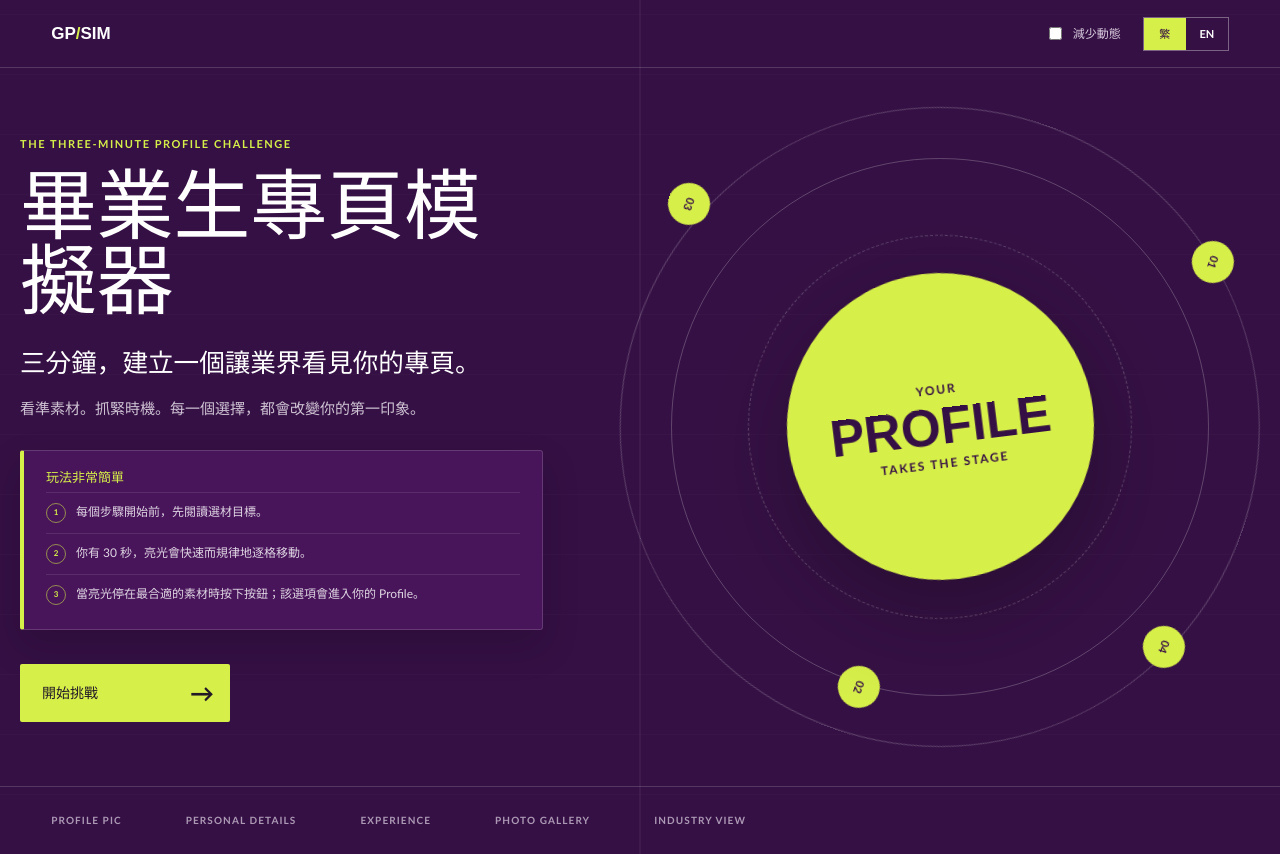
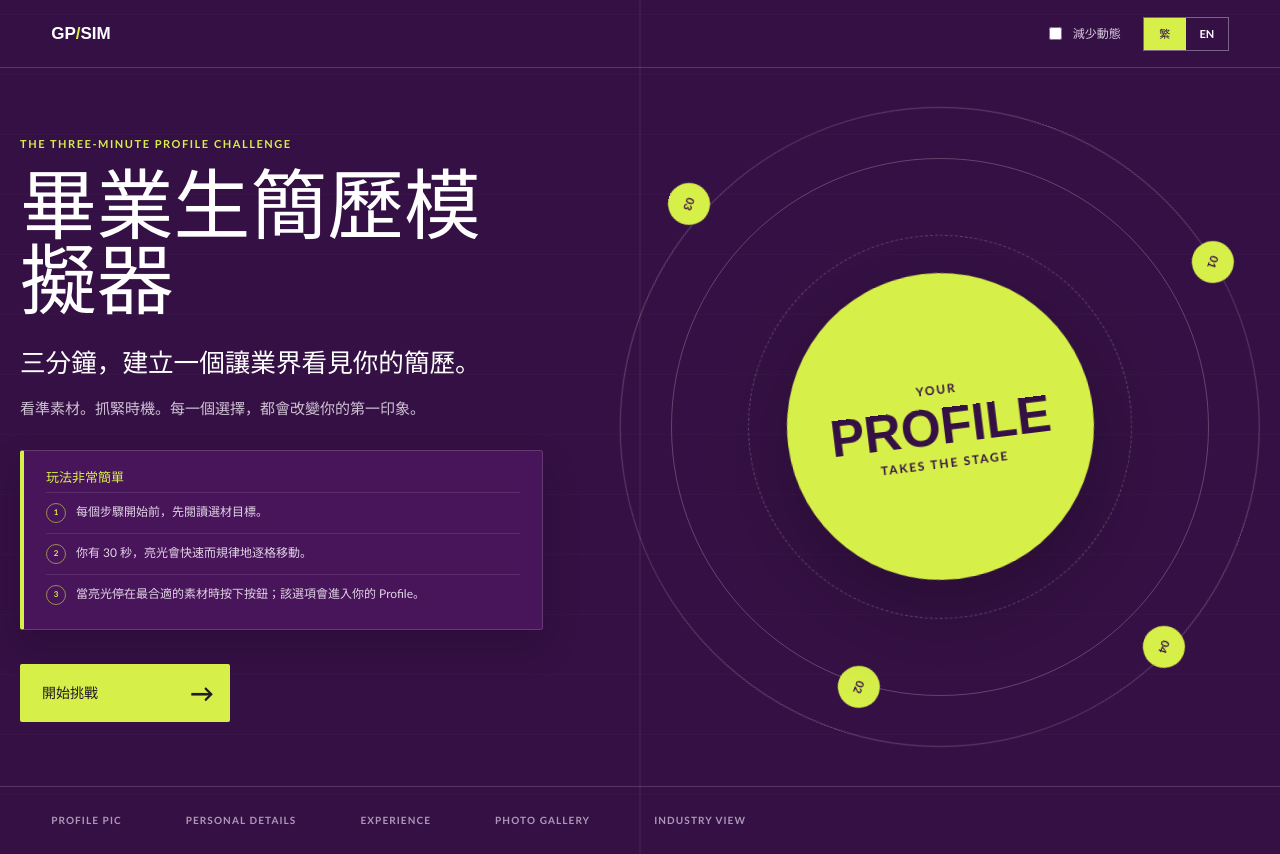
Before and after one commit to veronicalau-bot/kickstartGP, a React (Vite) app: page / in a window 1280 px wide. Built offline with nearby package versions, Linux system fonts and the light colour scheme.

Commit message:
Rename profile wording to resume

```diff
--- a/src/App.tsx
+++ b/src/App.tsx
@@ -6,8 +6,8 @@ import { roundOrder, useGameMachine } from './game/useGameMachine'
 import type { Locale, Material, ProfileSelections, Quality, SocialPlatform } from './game/types'
 
 const copy = {
-  brand: { 'zh-HK': '畢業生專頁模擬器', en: 'Graduate Profile Simulator' },
-  intro: { 'zh-HK': '三分鐘，建立一個讓業界看見你的專頁。', en: 'Three minutes to build a profile the industry can read.' },
+  brand: { 'zh-HK': '畢業生簡歷模擬器', en: 'Graduate Profile Simulator' },
+  intro: { 'zh-HK': '三分鐘，建立一個讓業界看見你的簡歷。', en: 'Three minutes to build a profile the industry can read.' },
   lead: { 'zh-HK': '看準素材。抓緊時機。每一個選擇，都會改變你的第一印象。', en: 'Read the material. Time your capture. Every choice changes your first impression.' },
   start: { 'zh-HK': '開始挑戰', en: 'Start challenge' },
   howToTitle: { 'zh-HK': '玩法非常簡單', en: 'How to play' },
--- a/src/game/content.ts
+++ b/src/game/content.ts
@@ -125,7 +125,7 @@ export const materials: Record<RoundId, Material[]> = {
       id: 'details-nickname', round: 'details', quality: 'weak', color: '#f4d6cf',
       title: text('暱稱＋只有 Instagram', 'Nickname + Instagram only'),
       detail: text('「Chris仔」· 欠缺正式中英文姓名', '“Chris W.” · no formal bilingual name'),
-      note: text('公開專頁應使用能清楚識別你的正式姓名', 'Use a formal name that identifies you clearly on a public profile'),
+      note: text('公開簡歷應使用能清楚識別你的正式姓名', 'Use a formal name that identifies you clearly on a public profile'),
       improvement: text('改用正式中英文姓名，並只連結適合業界瀏覽的公開社交平台。', 'Use your formal bilingual name and link only public social profiles suitable for industry viewers.'),
       profile: {
         name: text('Chris仔', 'Chris W.'),
```
